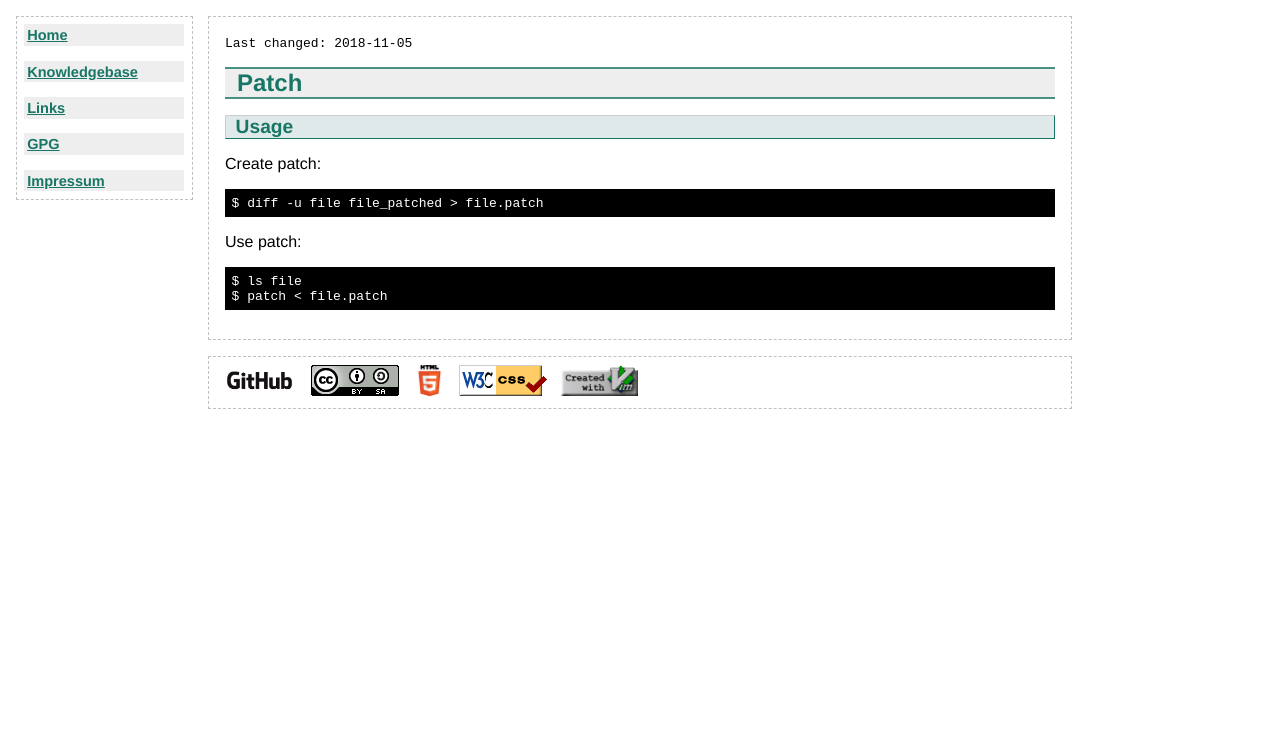
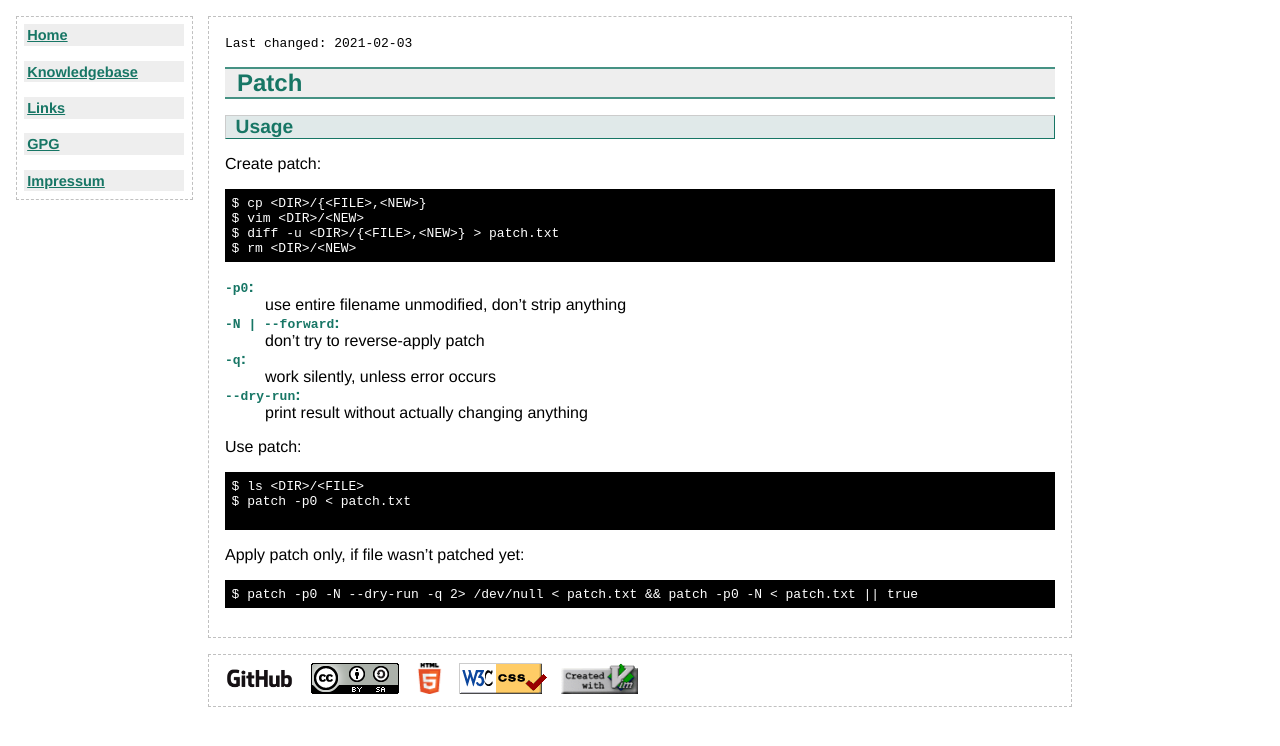
Before and after one commit to flyinggreenfrog/flyinggreenfrog.github.io, a Jekyll site: the page built from knowledgebase/patch.md, in a window 1280 px wide. Shown: the top 746 px of the page. Built offline with Jekyll 4.4.1, drawn with Linux system fonts in a browser that asks for light colours.

Commit message:
Work on knowledgebase patch.

````diff
--- a/knowledgebase/patch.md
+++ b/knowledgebase/patch.md
@@ -1,6 +1,6 @@
 ---
 title: Patch
-last-changed: <time>2018-11-05</time>
+last-changed: <time>2021-02-03</time>
 knowledgebase: true
 categories: [Linux, Programming]
 ---
@@ -8,13 +8,35 @@ categories: [Linux, Programming]
 
 Create patch:
 
-``` sh
-$ diff -u file file_patched > file.patch
+```console
+$ cp <DIR>/{<FILE>,<NEW>}
+$ vim <DIR>/<NEW>
+$ diff -u <DIR>/{<FILE>,<NEW>} > patch.txt
+$ rm <DIR>/<NEW>
 ```
+
+`-p0`
+: use entire filename unmodified, don't strip anything
+
+`-N | --forward`
+: don't try to reverse-apply patch
+
+`-q`
+: work silently, unless error occurs
+
+`--dry-run`
+: print result without actually changing anything
 
 Use patch:
 
-``` sh
-$ ls file
-$ patch < file.patch
+```console
+$ ls <DIR>/<FILE>
+$ patch -p0 < patch.txt
+
 ```
+
+Apply patch only, if file wasn't patched yet:
+
+```console
+$ patch -p0 -N --dry-run -q 2> /dev/null < patch.txt && patch -p0 -N < patch.txt || true
+```
````
